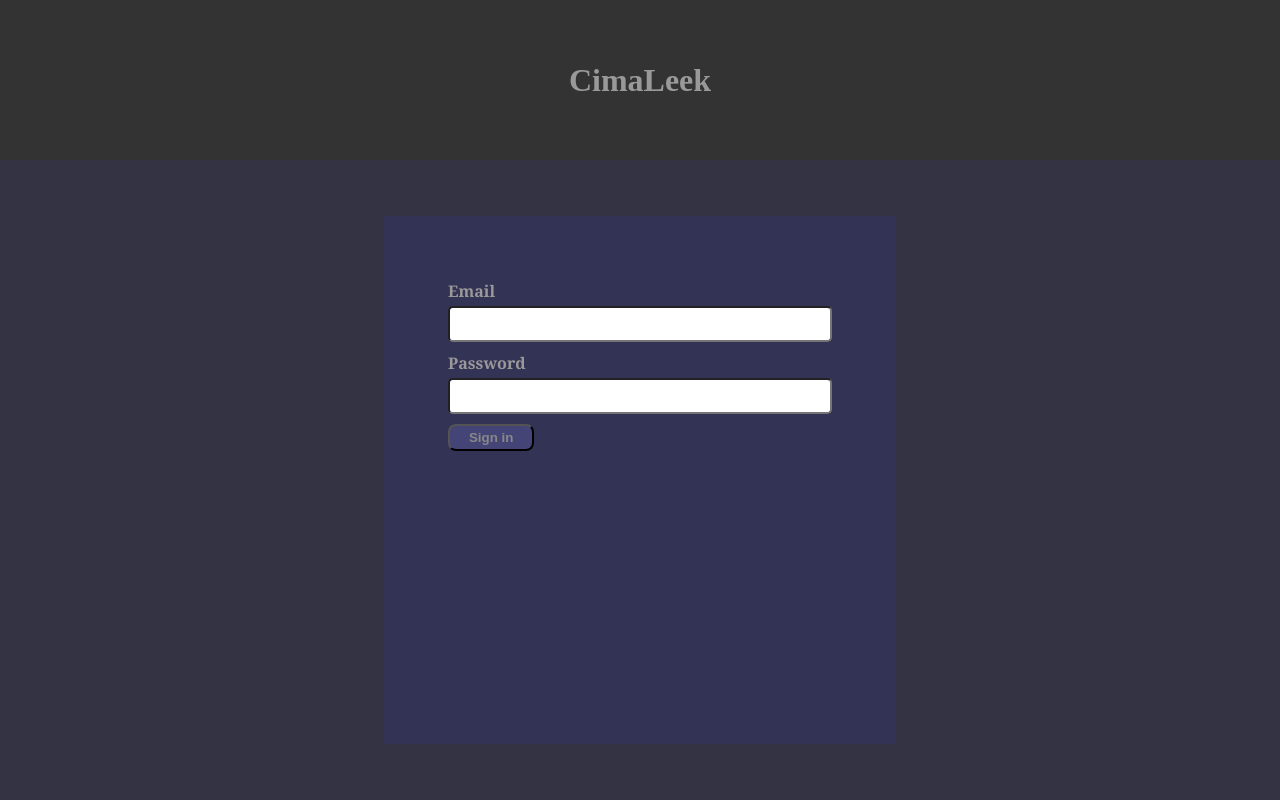
After one commit to Geisrek/CimaLeek, a PHP site: page /signin.php in a window 1280 px wide. The commit adds this page. Run offline with PHP 8.4, Linux system fonts and the light colour scheme.

Commit message:
crerate  signin page

```diff
--- /dev/null
+++ b/actions/signinAct.php
@@ -0,0 +1 @@
+<?php
--- a/register.php
+++ b/register.php
@@ -30,7 +30,7 @@
             <input type="file" name="image">
         </div>
         <div class="re-i">
-           <button type="submit">Submit</button>
+           <button type="submit">Sign up</button>
         </div>
        </form>
     </section>
--- /dev/null
+++ b/signin.php
@@ -0,0 +1,31 @@
+<!DOCTYPE html>
+<html lang="en">
+<head>
+    <meta charset="UTF-8">
+    <meta name="viewport" content="width=device-width, initial-scale=1.0">
+    <title>Sign in</title>
+    <link rel="stylesheet" href="styles/signin-styles.css">
+</head>
+<body>
+<header>
+      <h1>CimaLeek</h1>
+    </header>
+    <section class="si-b">
+       <form action="actions/signinAct.php" method="post" class="si-f"  >
+
+        <div class="si-i">
+            <lab>Email</lab>
+            <input type="text" name="email">
+        </div>
+        <div class="si-i">
+            <lab>Password</lab>
+            <input type="text" name="password">
+        </div>
+
+        <div class="si-i">
+           <button type="submit">Sign in</button>
+        </div>
+       </form>
+    </section>
+</body>
+</html>
--- /dev/null
+++ b/styles/signin-styles.css
@@ -0,0 +1,59 @@
+*{
+    padding: 0;
+    margin: 0;
+}
+header{
+    height: 20vh;
+    display: flex;
+    background-color: #333333;
+    color: #999999;
+    align-items: center;
+    justify-content: center;
+}
+
+.si-b{
+    height: 80vh;
+    background-color: #333344;
+    display: flex;
+    align-items: center;
+    justify-content: center;
+}
+
+.si-f{
+    height: 50vh;
+    width: 30vw;
+    padding: 5%;
+    background-color: #333355;
+    display: flex;
+    flex-direction: column;
+    gap: 10px;
+}
+
+.si-i{
+    display: flex;
+    flex-direction: column;
+    color: #999999;
+    font-family: Georgia, 'Times New Roman', Times, serif;
+    font-weight: bold;
+    row-gap: 4px;
+}
+.si-i>input{
+    height: 2rem;
+    border-radius: 0.3rem;
+    font-size: 18px;
+    color: #888888;
+    font-weight: bold;
+}
+.si-i>button{
+    width: 5.4rem;
+    height: 1.7rem;
+    border-radius: 0.5rem;
+    cursor: pointer;
+    background-color: #444477;
+    color: #888888;
+    font-weight: bold;
+}
+.si-i>button:hover{
+    background-color: #666699;
+    color: #aaaaaa;
+}
```
